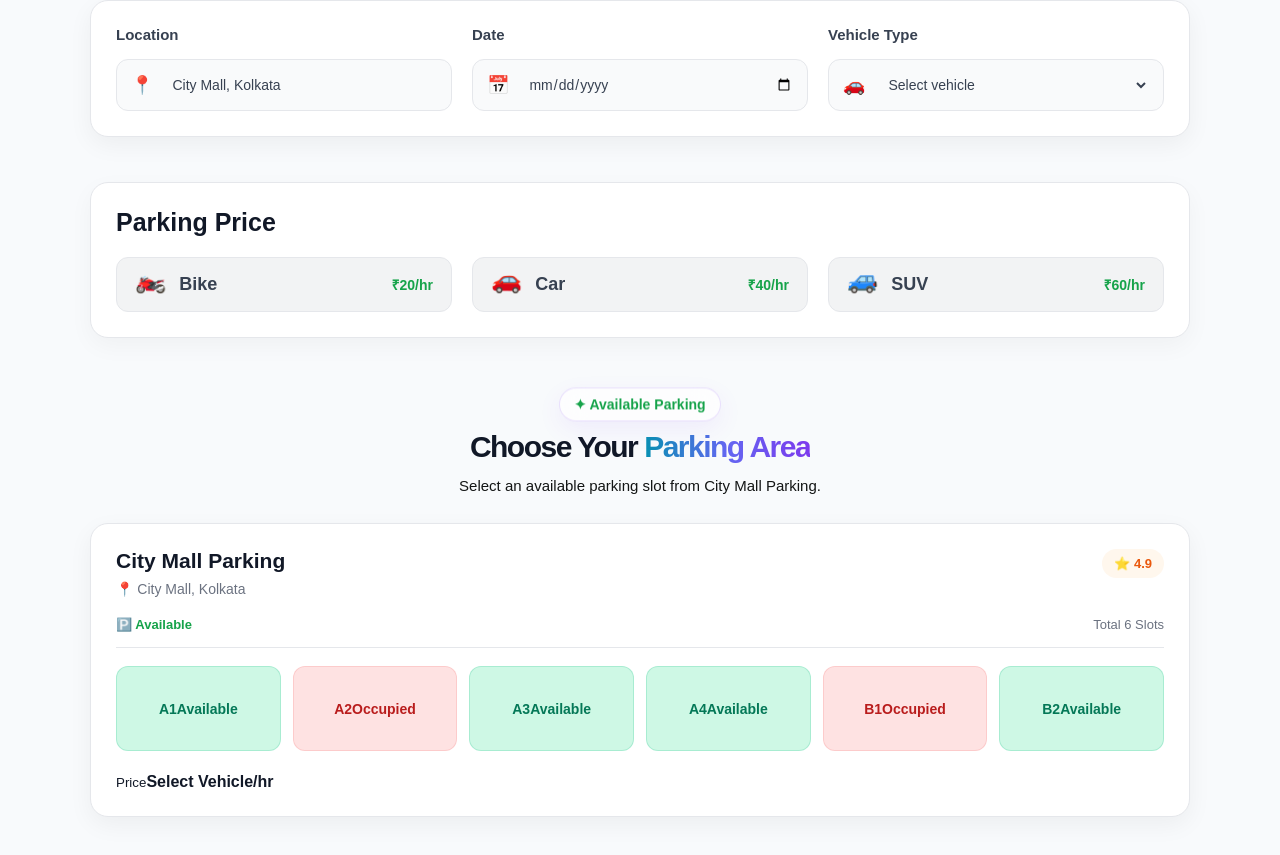
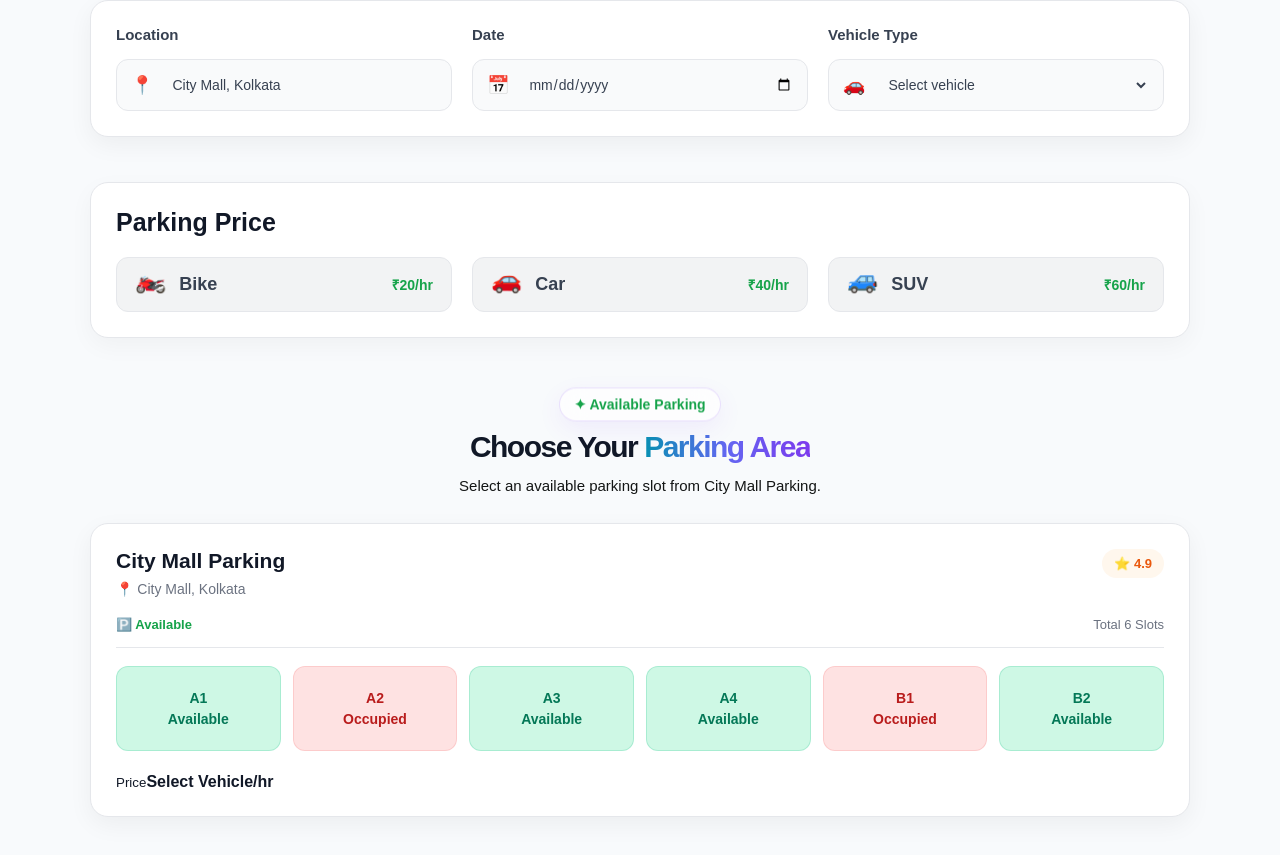
Before and after one commit to dibeyendu-dev/smart-parking-system, a React (Vite) app: page /search in a window 1280 px wide. Shown: the part 319-1174 px from the top of the page. Built offline with nearby package versions, Linux system fonts and the light colour scheme.

Commit message:
Parking Slots Card css part 2 added

```diff
--- a/src/css/FindParking.css
+++ b/src/css/FindParking.css
@@ -367,3 +367,19 @@
     gap: 12px;
     margin-bottom: 22px;
 }
+/* Common Slot */
+.parking-slot {
+    min-height: 75px;
+    display: flex;
+    flex-direction: column;
+    align-items: center;
+    justify-content: center;
+    gap: 5px;
+    padding: 10px;
+    border: 1px solid #e5e7eb;
+    border-radius: 12px;
+    background: #ffffff;
+    cursor: pointer;
+    font-family: inherit;
+    transition: 0.25s ease;
+}
```
